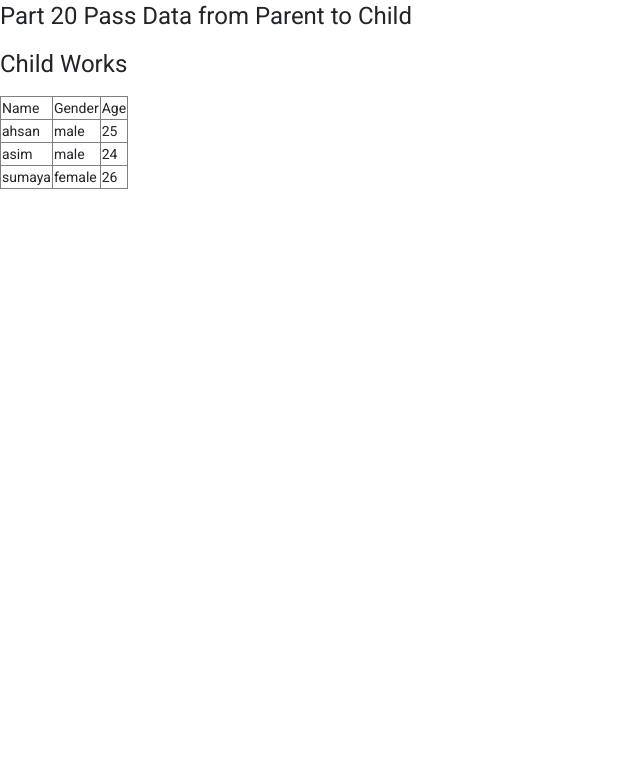
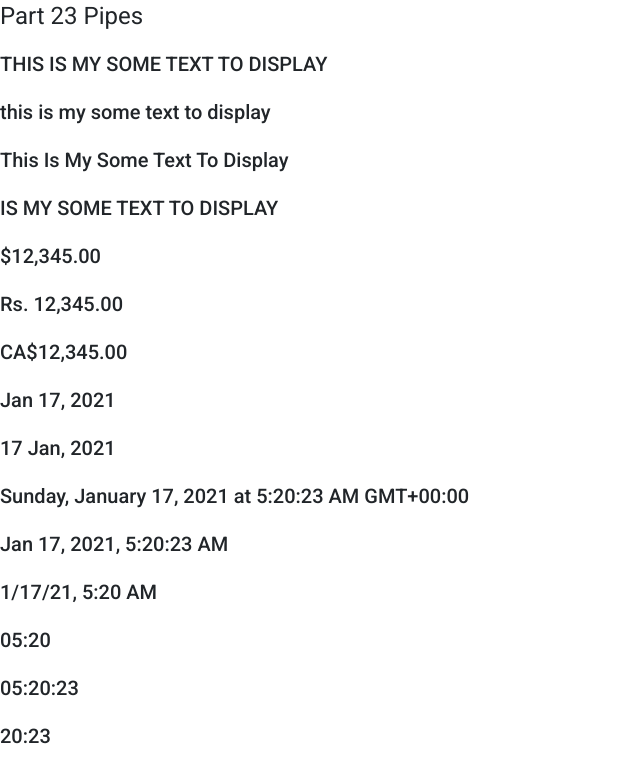
Before and after one commit to ahsansoftengineer/Learn_Angular_Ahsan, an Angular app: page / in a window 1280 px wide. Shown: the top 782 px of the page, without its empty margins (0-640 px from the left). Built offline with nearby package versions, Linux system fonts and the light colour scheme.

Commit message:
Part 23 Pipes

```diff
--- a/src/app/app.component.html
+++ b/src/app/app.component.html
@@ -1,14 +1,16 @@
-<h1>Part 20 Pass Data from Parent to Child</h1>
-<app-users (childOutputProperty)="parentReciveProperty($event)"></app-users>
-<table border="1">
-    <tr>
-        <td>Name</td>
-        <td>Gender</td>
-        <td>Age</td>
-    </tr>
-    <tr *ngFor="let property of datafromchild">
-        <td>{{property.name}}</td>
-        <td>{{property.gender}}</td>
-        <td>{{property.age}}</td>
-    </tr>
-</table>
+<h1>Part 23 Pipes</h1>
+<h2>{{text | uppercase}}</h2>
+<h2>{{text | lowercase}}</h2>
+<h2>{{text | titlecase}}</h2>
+<h2>{{text | slice:4:text.length | uppercase}}</h2>
+<h2>{{money | currency:'USD'}}</h2>
+<h2>{{money | currency:'Rs. '}}</h2>
+<h2>{{money | currency:'CAD'}}</h2>
+<h2>{{tarikh | date}}</h2>
+<h2>{{tarikh | date:'dd MMM, yyyy'}}</h2>
+<h2>{{tarikh | date:'full'}}</h2>
+<h2>{{tarikh | date:'medium'}}</h2>
+<h2>{{tarikh | date:'short'}}</h2>
+<h2>{{tarikh | date:'hh:mm'}}</h2>
+<h2>{{tarikh | date:'hh:mm:ss'}}</h2>
+<h2>{{tarikh | date:'mm:ss'}}</h2>
--- a/src/app/app.component.ts
+++ b/src/app/app.component.ts
@@ -7,9 +7,10 @@ import { AppRoutingModule } from './app-routing.module'
   styleUrls: ['./app.component.css']
 })
 export class AppComponent {
-  // Part 21 Pass Data From Child To Parent
-  datafromchild:any;
-  parentReciveProperty($event:any){
-    this.datafromchild = $event;
-  }
+  // Part 23 Pipes
+  money:number = 12345;
+  tarikh = Date.now();
+  text:string = 'this Is mY some text to display'
+
+
 }
--- a/src/app/app.module.ts
+++ b/src/app/app.module.ts
@@ -8,12 +8,10 @@ import { NgbModule } from '@ng-bootstrap/ng-bootstrap';
 import { BrowserAnimationsModule } from '@angular/platform-browser/animations';
 import { MatButtonModule } from '@angular/material/button'
 import { MatSliderModule } from '@angular/material/slider';
-import { UsersComponent } from './users/users.component'
 
 @NgModule({
   declarations: [
     AppComponent,
-    UsersComponent,
   ],
   imports: [
     BrowserModule,
--- a/src/app/users/users.component.css
+++ /dev/null
@@ -1,3 +0,0 @@
-td{
-    padding:5px;
-}
--- a/src/app/users/users.component.html
+++ /dev/null
@@ -1 +0,0 @@
-<h1>Child Works</h1>
--- a/src/app/users/users.component.ts
+++ /dev/null
@@ -1,34 +0,0 @@
-import { Component, OnInit, Output, EventEmitter } from '@angular/core';
-
-@Component({
-  selector: 'app-users',
-  templateUrl: './users.component.html',
-  styleUrls: ['./users.component.css']
-})
-export class UsersComponent implements OnInit {
-  // @Output() childOutputProperty:EventEmitter<any> = new EventEmitter()
-  // @Output() childOutputProperty:EventEmitter<any> = new EventEmitter<any>()
-  @Output() childOutputProperty = new EventEmitter<any>()
-  constructor() { }
-
-  ngOnInit(): void {
-    this.childOutputProperty.emit(this.childdata)
-  }
-  childdata = [
-    {
-      name:'ahsan',
-      gender:'male',
-      age:25
-    },
-    {
-      name:'asim',
-      gender:'male',
-      age:24
-    },
-    {
-      name:'sumaya',
-      gender:'female',
-      age:26
-    }
-  ]
-}
```
Also changed, not shown: 1 other file (tests, documents, lock files or other folders).
